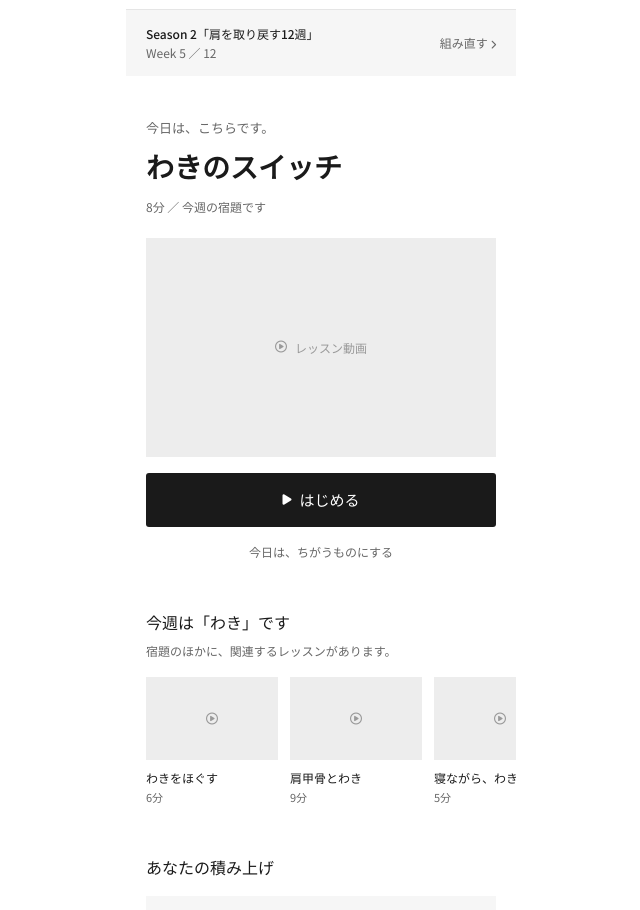
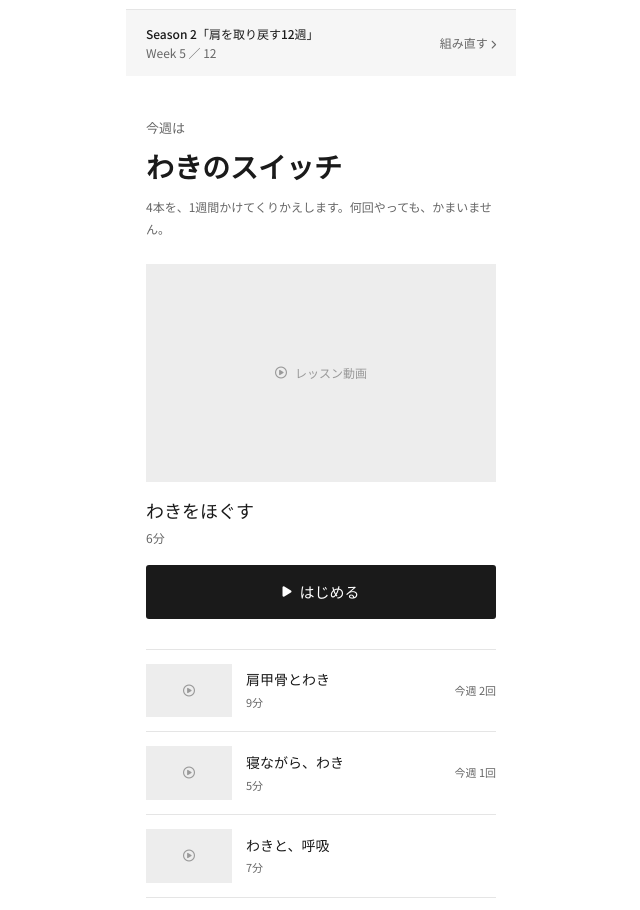
Before and after one commit to geet-inc/rebone-wireframe, a plain HTML site: page 01-home.html in a window 1280 px wide. Shown: the part 42-952 px from the top of the page, without its empty margins (319-959 px from the left). Drawn offline with Linux system fonts and the light colour scheme.

Commit message:
HOMEの主役を「今日の1本」から「今週のセット」に変更
1週間ぶんとして3〜5本を渡し、それを1週間くりかえす運用に合わせた。
- 今週の数本を全部見せる（先頭1本を大きく、残りをリスト）
- 各本に「今週◯回」を表示。0回は非表示
- 「宿題／関連」の区分を廃止（週1前提の名残だったため）

Co-Authored-By: Claude Opus 5 <noreply@anthropic.com>

```diff
--- a/01-home.html
+++ b/01-home.html
@@ -8,7 +8,7 @@
 <link rel="preconnect" href="https://fonts.gstatic.com" crossorigin>
 <link href="https://fonts.googleapis.com/css2?family=Noto+Sans+JP:wght@400;500;700&display=swap" rel="stylesheet">
 <link rel="stylesheet" href="https://cdnjs.cloudflare.com/ajax/libs/font-awesome/6.5.2/css/all.min.css">
-<link rel="stylesheet" href="style.css?v=3">
+<link rel="stylesheet" href="style.css?v=5">
 </head>
 <body>
 
@@ -27,37 +27,44 @@
     <a href="02-programs.html" class="rebuild">組み直す <i class="fa-solid fa-chevron-right chev"></i></a>
   </div>
 
-  <div class="today">
-    <p class="lead">今日は、こちらです。</p>
+  <div class="week">
+    <p class="wlead">今週は</p>
     <h2>わきのスイッチ</h2>
-    <p class="meta">8分 ／ 今週の宿題です</p>
-    <div class="ph"><i class="fa-regular fa-circle-play"></i><span>レッスン動画</span></div>
-    <div class="btn"><i class="fa-solid fa-play"></i>はじめる</div>
-    <span class="skip">今日は、ちがうものにする</span>
-  </div>
+    <p class="wnote">4本を、1週間かけてくりかえします。何回やっても、かまいません。</p>
 
-  <div class="sec-full">
-    <div class="sec-head">
-      <p class="sec-title">今週は「わき」です</p>
-      <p class="sec-note">宿題のほかに、関連するレッスンがあります。</p>
+    <div class="lead-card">
+      <div class="ph"><i class="fa-regular fa-circle-play"></i><span>レッスン動画</span></div>
+      <p class="t">わきをほぐす</p>
+      <p class="m">6分</p>
+      <div class="btn"><i class="fa-solid fa-play"></i>はじめる</div>
     </div>
-    <div class="rail">
-      <div class="card">
+
+    <ul class="wlist">
+      <li>
         <div class="ph"><i class="fa-regular fa-circle-play"></i></div>
-        <p>わきをほぐす</p>
-        <p class="sub">6分</p>
-      </div>
-      <div class="card">
+        <div class="b">
+          <p class="t">肩甲骨とわき</p>
+          <p class="m">9分</p>
+        </div>
+        <p class="c">今週 2回</p>
+      </li>
+      <li>
         <div class="ph"><i class="fa-regular fa-circle-play"></i></div>
-        <p>肩甲骨とわき</p>
-        <p class="sub">9分</p>
-      </div>
-      <div class="card">
+        <div class="b">
+          <p class="t">寝ながら、わき</p>
+          <p class="m">5分</p>
+        </div>
+        <p class="c">今週 1回</p>
+      </li>
+      <li>
         <div class="ph"><i class="fa-regular fa-circle-play"></i></div>
-        <p>寝ながら、わき</p>
-        <p class="sub">5分</p>
-      </div>
-    </div>
+        <div class="b">
+          <p class="t">わきと、呼吸</p>
+          <p class="m">7分</p>
+        </div>
+        <p class="c"></p>
+      </li>
+    </ul>
   </div>
 
   <div class="sec">
--- a/style.css
+++ b/style.css
@@ -86,13 +86,31 @@ a { color: inherit; text-decoration: none; }
 .program .name span { color: var(--text-sub); }
 .program .rebuild { flex: 0 0 auto; font-size: 12px; color: var(--text-sub); white-space: nowrap; }
 
-/* ---------- 今日の1本 ---------- */
-.today { padding: 40px 20px 0; }
-.today .lead { font-size: 13px; color: var(--text-sub); }
-.today h2 { font-size: 28px; font-weight: 700; line-height: 1.45; margin-top: 6px; }
-.today .meta { font-size: 12px; color: var(--text-sub); margin-top: 10px; }
-.today .ph { aspect-ratio: 16 / 10; margin-top: 20px; }
-.today .skip { display: block; text-align: center; margin-top: 14px; font-size: 12px; color: var(--text-sub); }
+/* ---------- 今週のスイッチ ---------- */
+.week { padding: 40px 20px 0; }
+.week .wlead { font-size: 13px; color: var(--text-sub); }
+.week h2 { font-size: 28px; font-weight: 700; line-height: 1.45; margin-top: 6px; }
+.week .wnote { font-size: 12px; color: var(--text-sub); margin-top: 10px; line-height: 1.8; }
+
+.lead-card { margin-top: 24px; }
+.lead-card .ph { aspect-ratio: 16 / 10; }
+.lead-card .t { font-size: 18px; font-weight: 500; line-height: 1.6; margin-top: 14px; }
+.lead-card .m { font-size: 12px; color: var(--text-sub); margin-top: 2px; }
+
+.wlist { margin-top: 30px; }
+.wlist li {
+  display: flex;
+  align-items: center;
+  gap: 14px;
+  padding: 14px 0;
+  border-bottom: 1px solid var(--border);
+}
+.wlist li:first-child { border-top: 1px solid var(--border); }
+.wlist .ph { flex: 0 0 86px; aspect-ratio: 16 / 10; }
+.wlist .b { flex: 1; }
+.wlist .t { font-size: 14px; line-height: 1.6; }
+.wlist .m { font-size: 11px; color: var(--text-sub); margin-top: 2px; }
+.wlist .c { flex: 0 0 auto; font-size: 11px; color: var(--text-sub); }
 
 /* ---------- ボタン ---------- */
 .btn {
```
Also changed, not shown: 02-programs.html (+1 -1 lines), 03-program-detail.html (+1 -1 lines).
